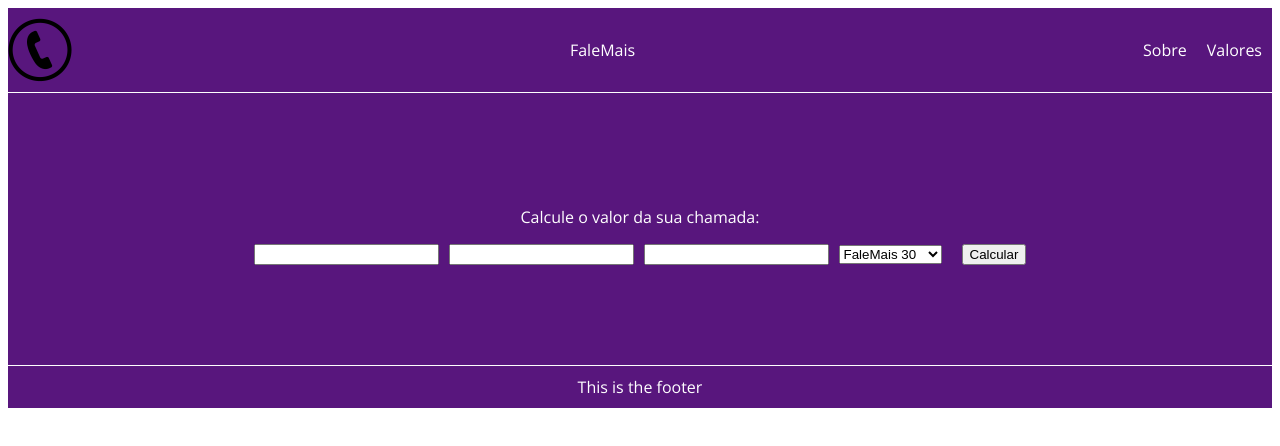
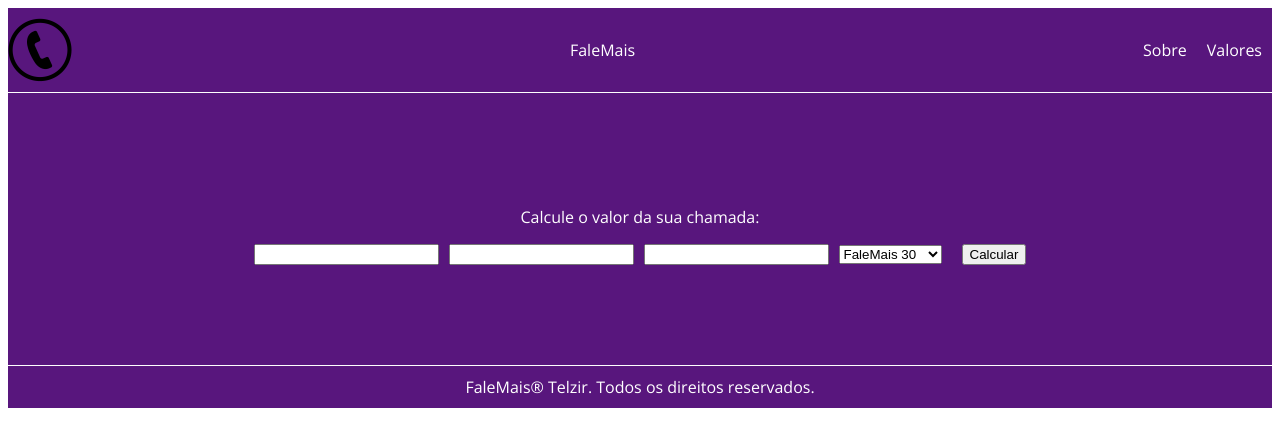
Before and after one commit to rickrd/call-plan, a React (Create React App) app: page / in a window 1280 px wide. Shown: the top 446 px of the page. Built offline with nearby package versions, Linux system fonts and the light colour scheme.

Commit message:
saving calls in localstorage, modified footer & call form

```diff
--- a/src/App.js
+++ b/src/App.js
@@ -9,7 +9,14 @@
 const store = createStore(reducers)
 
 const App = () => {
-  return <Provider store={store}><Home></Home></Provider>
+  store.subscribe(() => {
+    localStorage.setItem('calls', JSON.stringify(store.getState().calls))
+  })
+  return (
+    <Provider store={store}>
+      <Home></Home>
+    </Provider>
+  )
 }
 
 export default App
--- a/src/components/molecules/CallListItem.js
+++ b/src/components/molecules/CallListItem.js
@@ -8,6 +8,9 @@
   align-items: center;
   justify-content: center;
   color: #fff;
+  border: 1px solid #fff;
+  padding: 10px;
+  margin-bottom: 10px;
 
   @media (min-width: 991px) {
     flex-direction: row;
@@ -22,9 +25,9 @@
   const { call } = props
   return (
     <CallListItemWrapper>
-      <div>Origem: {call.from}</div>
-      <div>Destino: {call.to}</div>
-      <div>Tempo: {call.time}</div>
+      <div>Origem: DDD {call.from}</div>
+      <div>Destino: DDD {call.to}</div>
+      <div>Tempo: {call.time} minutos</div>
       <div>Plano FaleMais: FaleMais {call.plan}</div>
       <div>Com FaleMais: R$ {call.withPlan.toString().replace('.', ',')}</div>
       <div>Sem FaleMais: R$ {call.withoutPlan.toString().replace('.', ',')}</div>
--- a/src/components/organisms/Body.js
+++ b/src/components/organisms/Body.js
@@ -2,7 +2,7 @@
 
 import styled from 'styled-components'
 
-import CallForm from '../molecules/CallForm'
+import CallForm from './CallForm'
 import CallList from './CallList'
 
 const BodyWrapper = styled.div`
--- a/src/components/organisms/CallList.js
+++ b/src/components/organisms/CallList.js
@@ -6,15 +6,35 @@
 
 const CallListWrapper = styled.div`
   margin-top: 20px;
+
+  h2 {
+    margin: 0 auto;
+    text-align: center;
+    color: #fff;
+  }
+`
+
+const CallListItemWrapper = styled.div`
+  display: flex;
+  flex-direction: column;
+  align-items: center;
+  justify-content: center;
+
+  @media (min-width: 1280px) {
+    align-items: flex-start;
+  }
 `
 
 const CallList = props => {
   const { calls } = props
   return calls && calls.length > 0 ? (
     <CallListWrapper>
+      <h2>Lista de chamadas calculadas:</h2>
+      <CallListItemWrapper>
       {calls.map((call, index) => (
         <CallListItem call={call} key={index}></CallListItem>
       ))}
+      </CallListItemWrapper>
     </CallListWrapper>
   ) : null
 }
--- a/src/components/organisms/Footer.js
+++ b/src/components/organisms/Footer.js
@@ -14,8 +14,18 @@
   color: #fff;
 `
 
+const FooterContent = styled.div`
+  width: 100%;
+  max-width: 1280px;
+  text-align: center;
+`
+
 const Footer = () => {
-  return <FooterWrapper>This is the footer</FooterWrapper>
+  return (
+    <FooterWrapper>
+      <FooterContent>FaleMais® Telzir. Todos os direitos reservados.</FooterContent>
+    </FooterWrapper>
+  )
 }
 
 export default Footer
--- a/src/components/redux/reducers.js
+++ b/src/components/redux/reducers.js
@@ -1,7 +1,7 @@
 import { ADD_CALL } from './actions'
 
 const initialState = {
-  calls: [],
+  calls: localStorage.getItem('calls') ? JSON.parse(localStorage.getItem('calls')) : [],
   prices: [
     { from: '011', to: '016', price: '1.9' },
     { from: '016', to: '011', price: '2.9' },
```
Also changed, not shown: src/components/organisms/CallForm.js (renamed from src/components/molecules/CallForm.js).
